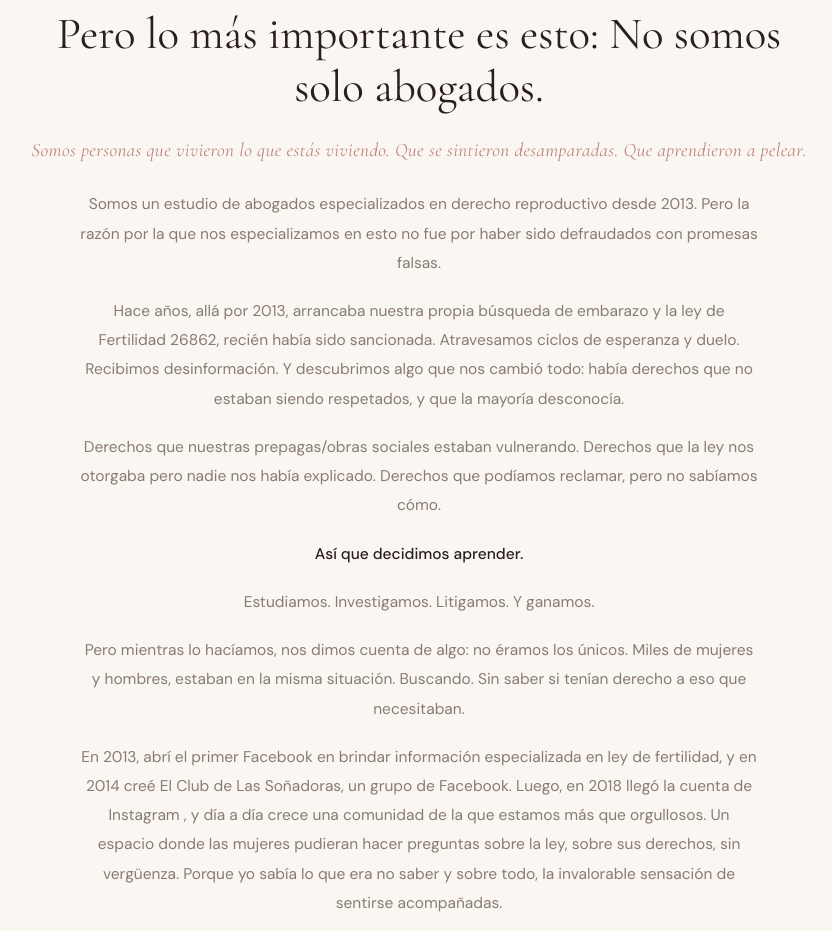
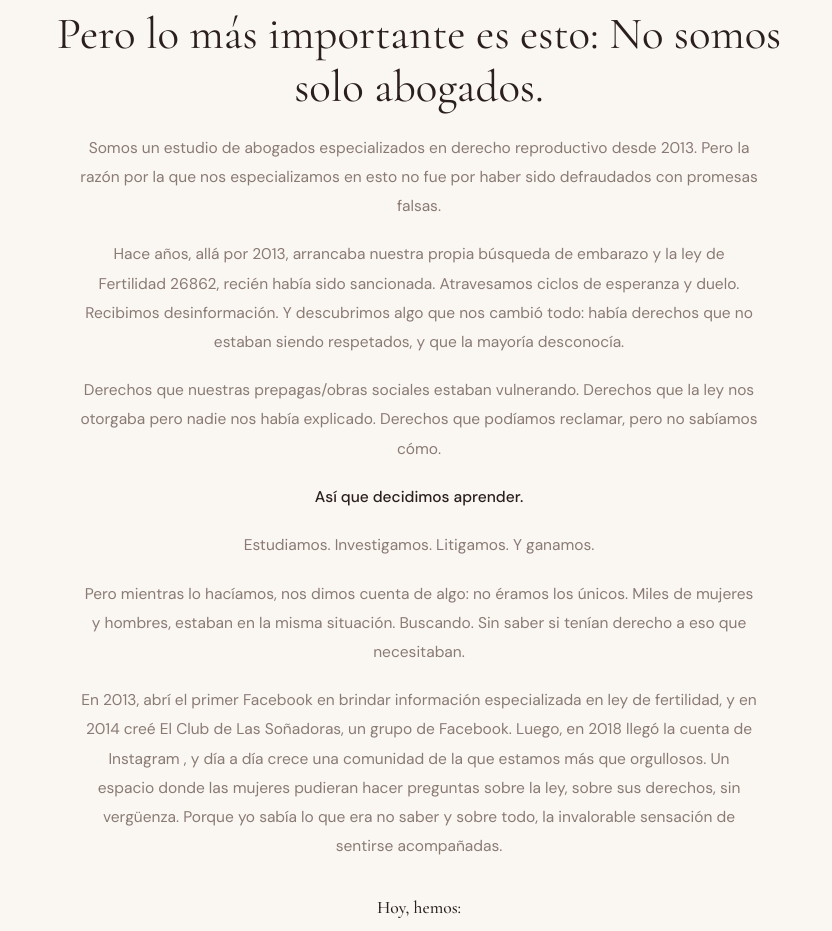
Before and after one commit to CharlyHR/elclubdelassoniadoras, a plain HTML site: page index.html in a window 1280 px wide. Shown: the part 1320-2251 px from the top of the page, without its empty margins (221-1053 px from the left). Drawn offline with nearby package versions, Linux system fonts and the light colour scheme.

Commit message:
nosodiiss

```diff
--- a/index.html
+++ b/index.html
@@ -1551,9 +1551,7 @@
         <h2 style="font-family:var(--font-display);font-size:clamp(2rem,3.5vw,3.2rem);font-weight:400;line-height:1.18;color:var(--dark);margin:0.85rem 0 1.25rem">
           Pero lo más importante es esto: No somos solo abogados.
         </h2>
-        <p style="font-family:var(--font-display);font-style:italic;font-size:1.2rem;color:var(--rose);margin-bottom:1.5rem;letter-spacing:0.02em">
-          Somos personas que vivieron lo que estás viviendo. Que se sintieron desamparadas. Que aprendieron a pelear.
-        </p>
+
         <p style="font-size:0.97rem;color:var(--text-muted);line-height:1.88;max-width:680px;margin:0 auto 1.2rem">
           Somos un estudio de abogados especializados en derecho reproductivo desde 2013.
           Pero la razón por la que nos especializamos en esto no fue por haber sido defraudados con promesas falsas.
```
